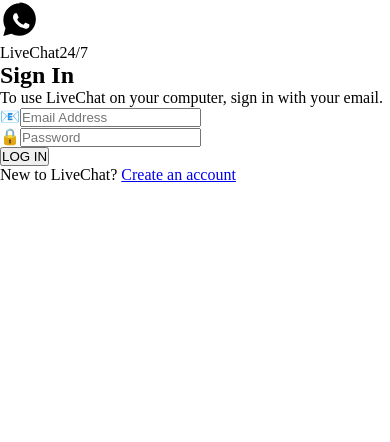
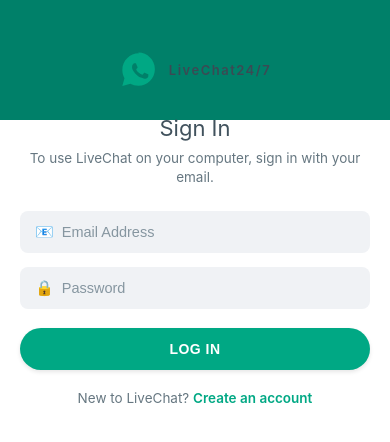
Before and after one commit to pooja-meet/whatsapp-web-clone, a React app in the folder frontend/: page /login in a window 390 px wide. Shown: the top 442 px of the page. Built offline with nearby package versions, Linux system fonts and the light colour scheme; no server answers; the HTML template or start-up script is replaced by a standard one.

Commit message:
Refactor auth.css for WhatsApp-themed styling

```diff
--- a/frontend/src/component/auth/auth.css
+++ b/frontend/src/component/auth/auth.css
@@ -1,151 +1,280 @@
-/* Container styling to center the form vertically and horizontally */
-.auth_div {
-    display: flex;
-    justify-content: center;
-    align-items: center;
-    min-height: 100vh;
-    background: linear-gradient(135deg, #667eea 0%, #764ba2 100%);
-    font-family: 'Segoe UI', Tahoma, Geneva, Verdana, sans-serif;
-    padding: 20px;
+:root {
+  --wa-primary: #00a884;
+  --wa-primary-hover: #008f72;
+  --wa-bg-dark: #008069;
+  --wa-bg-light: #f0f2f5;
+  --wa-card-bg: #ffffff;
+  --wa-text-main: #3b4a54;
+  --wa-text-secondary: #667781;
+  --wa-border: #e9edef;
 }
 
-/* Card container for the form */
-.auth_container_form {
-    background: #ffffff;
-    padding: 40px;
-    border-radius: 12px;
-    box-shadow: 0 8px 24px rgba(0, 0, 0, 0.15);
-    width: 100%;
-    max-width: 400px;
-    transition: transform 0.3s ease;
+/* Reset basics for clean layout */
+* {
+  box-sizing: border-box;
+  margin: 0;
+  padding: 0;
 }
 
-.auth_container_form:hover {
-    transform: translateY(-2px);
+/* Wrapper: Pure viewport ko cover karega aur card ko center rakhega */
+.whatsapp_auth_wrapper {
+  position: relative;
+  width: 100%;
+  min-height: 100vh;
+  background-color: var(--wa-bg-light);
+  font-family: -apple-system, BlinkMacSystemFont, "Segoe UI", Roboto, Helvetica, Arial, sans-serif;
+  display: flex;
+  flex-direction: column;
+  align-items: center;
+  justify-content: center;
+  padding: 20px 10px;
 }
 
-/* Form structure */
-.auth_form {
-    display: flex;
-    flex-direction: column;
-    gap: 20px;
+/* WhatsApp Web top green strip - Desktop screens par hi solid feel deta hai */
+.whatsapp_top_bar {
+  position: absolute;
+  top: 0;
+  left: 0;
+  width: 100%;
+  height: 222px;
+  background-color: var(--wa-bg-dark);
+  z-index: 1;
 }
 
-/* Headings & Paragraphs */
-.auth_form h2 {
-    margin: 0;
-    font-size: 28px;
-    color: #333333;
-    text-align: center;
-    font-weight: 700;
+/* Container to handle max-width safely on all viewports */
+.whatsapp_auth_container {
+  position: relative;
+  width: 100%;
+  max-width: 450px; /* Standard card size */
+  z-index: 2;
 }
 
-.auth_form p {
-    margin: -10px 0 10px 0;
-    font-size: 14px;
-    color: #666666;
-    text-align: center;
-}
-
-/* Input groups styling */
-.auth_input_group {
+/* WhatsApp Card with shadow and clean structure */
+.whatsapp_auth_card {
+  background-color: var(--wa-card-bg);
+  border-radius: 8px; /* Slightly rounded corners */
+  box-shadow: 0 17px 50px 0 rgba(11, 20, 26, 0.19), 0 12px 15px 0 rgba(11, 20, 26, 0.24);
+  padding: 35px 30px;
   width: 100%;
 }
 
-.auth_input_group input {
-    width: 100%;
-    padding: 14px 16px;
-    font-size: 15px;
-    border: 1px solid #dcdcdc;
-    border-radius: 8px;
-    outline: none;
-    transition: all 0.3s ease;
-    background-color: #f9f9f9;
+/* Brand Header Area */
+.whatsapp_brand {
+  display: flex;
+  align-items: center;
+  justify-content: center; /* Center aligning logo on auth screen */
+  gap: 10px;
+  margin-bottom: 25px;
 }
 
-/* Input focus effect */
-.auth_input_group input:focus {
-    border-color: #764ba2;
-    background-color: #ffffff;
-    box-shadow: 0 0 0 3px rgba(118, 75, 162, 0.15);
+.whatsapp_logo {
+  color: var(--wa-primary);
+  display: flex;
+  align-items: center;
 }
 
-/* Submit button styling */
-.auth_button {
+.whatsapp_brand_name {
+  font-size: 13px;
+  font-weight: 600;
+  color: var(--wa-text-main);
+  letter-spacing: 1.5px;
+}
+
+/* Heading section */
+.whatsapp_form_header {
+  text-align: center;
+  margin-bottom: 24px;
+}
+
+.whatsapp_form_header h2 {
+  font-size: 24px;
+  font-weight: 400;
+  color: #41525d;
+  margin-bottom: 8px;
+}
+
+.whatsapp_form_header p {
+  font-size: 13.5px;
+  line-height: 1.4;
+  color: var(--wa-text-secondary);
+}
+
+/* Input Fields Container & Styling */
+.whatsapp_input_wrapper {
+  position: relative;
+  display: flex;
+  align-items: center;
+  background-color: #f0f2f5;
+  border-radius: 8px;
+  margin-bottom: 14px;
+  border: 1px solid transparent;
+  transition: all 0.2s ease-in-out;
+}
+
+.whatsapp_input_wrapper:focus-within {
+  background-color: #ffffff;
+  border-color: var(--wa-primary);
+  box-shadow: 0 0 0 1px var(--wa-primary);
+}
+
+.input_icon {
+  padding-left: 14px;
+  font-size: 15px;
+  display: flex;
+  align-items: center;
+  user-select: none;
+}
+
+.whatsapp_input_wrapper input {
   width: 100%;
-    padding: 14px;
-    font-size: 16px;
-    font-weight: 600;
-    color: #ffffff;
-    background: linear-gradient(135deg, #764ba2 0%, #667eea 100%);
+  padding: 12px 12px 12px 8px;
   border: none;
+  background: transparent;
+  outline: none;
+  font-size: 14.5px;
+  color: var(--wa-text-main);
+}
+
+.whatsapp_input_wrapper input::placeholder {
+  color: #8696a0;
+}
+
+/* Registration transition animations */
+.transition_group {
+  animation: slideDown 0.3s cubic-bezier(0.4, 0, 0.2, 1);
+}
+
+/* Custom File Upload Styling */
+.whatsapp_file_upload {
+  margin-bottom: 20px;
+}
+
+.whatsapp_file_label {
+  display: flex;
+  align-items: center;
+  gap: 10px;
+  padding: 12px;
+  background-color: #ffffff;
+  border: 1.5px dashed #b1b3b5;
   border-radius: 8px;
   cursor: pointer;
-    transition: opacity 0.3s ease, transform 0.1s ease;
-    margin-top: 10px;
+  font-size: 13.5px;
+  color: var(--wa-text-secondary);
+  transition: all 0.2s ease;
+  overflow: hidden;
+  text-overflow: ellipsis;
+  white-space: nowrap;
 }
 
-.auth_button:hover {
-    opacity: 0.95;
+.whatsapp_file_label:hover {
+  border-color: var(--wa-primary);
+  color: var(--wa-primary);
+  background-color: #f8faf9;
 }
 
-.auth_button:active {
+.camera_icon {
+  font-size: 16px;
+  flex-shrink: 0;
+}
+
+/* Action Button: Pill design */
+.whatsapp_btn {
+  width: 100%;
+  padding: 13px;
+  background-color: var(--wa-primary);
+  color: #ffffff;
+  border: none;
+  border-radius: 24px;
+  font-size: 14px;
+  font-weight: 600;
+  letter-spacing: 0.5px;
+  cursor: pointer;
+  box-shadow: 0 2px 4px rgba(0, 0, 0, 0.1);
+  transition: background-color 0.15s ease, transform 0.1s ease;
+  margin-top: 5px;
+}
+
+.whatsapp_btn:hover {
+  background-color: var(--wa-primary-hover);
+}
+
+.whatsapp_btn:active {
   transform: scale(0.98);
 }
 
-/* Bottom link styling (Switch between Login/Register) */
-.auth_login_link {
-    margin-top: 15px !important;
-    font-size: 14px;
-    color: #555555;
+/* Footer Link styling */
+.whatsapp_footer_link {
   text-align: center;
+  font-size: 13.5px;
+  color: var(--wa-text-secondary);
+  margin-top: 20px;
 }
 
-.auth_login_link a {
-    color: #764ba2;
+.whatsapp_footer_link a {
+  color: var(--wa-primary);
   text-decoration: none;
   font-weight: 600;
-    transition: color 0.2s ease;
 }
 
-.auth_login_link a:hover {
-    color: #667eea;
+.whatsapp_footer_link a:hover {
   text-decoration: underline;
 }
 
-/* 📸 Custom Style for Profile Picture Label (Aapke Gradient Theme se Match Karta Hua) */
-.custom_file_label {
-    display: block;
-    width: 100%;
-    padding: 14px 16px;
-    background-color: #f9f9f9;
-    border: 2px dashed #764ba2;
-    /* Theme Purple color ka dashed border */
-    border-radius: 8px;
-    text-align: center;
-    cursor: pointer;
-    font-size: 14px;
-    color: #764ba2;
-    font-weight: 600;
-    transition: all 0.3s ease;
-    box-sizing: border-box;
+/* Smooth Slide-down animation */
+@keyframes slideDown {
+  from {
+    opacity: 0;
+    transform: translateY(-10px);
+  }
+  to {
+    opacity: 1;
+    transform: translateY(0);
+  }
 }
 
-.custom_file_label:hover {
-    background-color: #ffffff;
-    border-color: #667eea;
-    /* Hover par gradient blue wala border */
-    color: #667eea;
-    box-shadow: 0 4px 12px rgba(102, 126, 234, 0.1);
+/* --- MEDIA QUERIES FOR ULTIMATE RESPONSIVENESS --- */
+
+/* 1. Tablets and medium screens (Max Width: 768px) */
+@media (max-width: 768px) {
+  .whatsapp_top_bar {
+    height: 180px; /* Bar ki height thodi chhoti */
+  }
+  .whatsapp_auth_card {
+    padding: 30px 24px; /* Internal padding adjust */
+  }
 }
 
-/* Responsive design for smaller screens */
+/* 2. Mobile Screens (Max Width: 480px) */
 @media (max-width: 480px) {
-    .auth_container_form {
-        padding: 30px 20px;
+  .whatsapp_top_bar {
+    height: 120px; /* Top bar ko aur slim kiya */
+  }
+  .whatsapp_auth_wrapper {
+    background-color: var(--wa-card-bg); /* Mobile par card ka seamless integration */
+    justify-content: flex-start; /* Form upar se clean start hoga scroll handle karne ke liye */
+    padding-top: 30px;
+  }
+  .whatsapp_auth_container {
+    max-width: 100%;
+  }
+  .whatsapp_auth_card {
+    box-shadow: none; /* Mobile par shadow clean lagti hai bina flat shadow ke */
+    border: none;
+    padding: 20px 10px;
+    background-color: transparent;
+  }
+  .whatsapp_form_header h2 {
+    font-size: 22px;
+  }
 }
 
-    .auth_form h2 {
-        font-size: 24px;
+/* 3. Landscape modes aur extremely small screen devices */
+@media (max-height: 600px) {
+  .whatsapp_top_bar {
+    display: none; /* Landscape orientation me green background ko block space se hata denge */
+  }
+  .whatsapp_auth_wrapper {
+    justify-content: flex-start;
+    padding: 15px;
   }
 }
```
Lines whose indentation alone changed are shown as unchanged.
